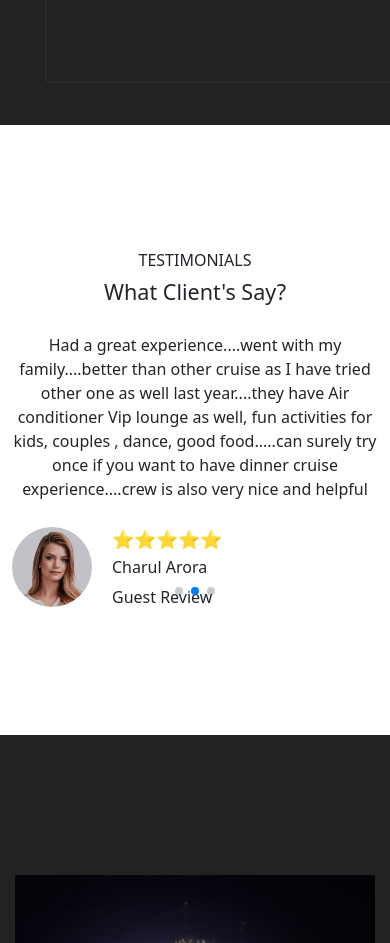
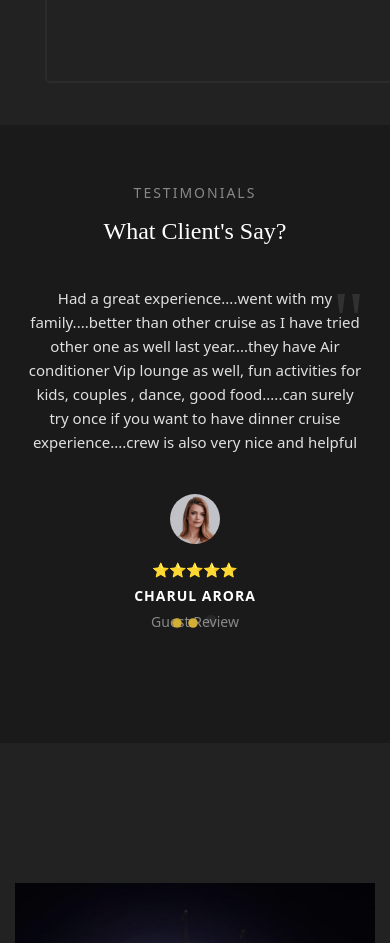
Before and after one commit to Kratagya-Webkorps/nautiamigo-angular, an Angular app: page / in a window 390 px wide. Shown: the part 7720-8663 px from the top of the page. Built offline with nearby package versions, Linux system fonts and the light colour scheme.

Commit message:
semi working state of testimonials section

```diff
--- a/src/app/testimonials/testimonials.component.css
+++ b/src/app/testimonials/testimonials.component.css
@@ -1,34 +1,98 @@
 .testimonials {
+  background-color: #1a1a1a;
+  padding: 80px 0;
+  color: white;
+  min-height: 600px;
+  display: flex;
+  align-items: center;
+}
+
+.container {
+  max-width: 1200px;
+  margin: 0 auto;
+  padding: 0 20px;
   text-align: center;
+}
+
+.testimonials h6 {
+  font-size: 14px;
+  font-weight: 400;
+  letter-spacing: 2px;
+  text-transform: uppercase;
+  color: #888;
+  margin-bottom: 15px;
+  margin-top: 0;
+}
+
+.testimonials h4 {
+  font-size: 36px;
+  font-weight: 300;
+  color: white;
+  margin-bottom: 60px;
+  margin-top: 0;
+  font-family: serif;
+}
+
+.testimonials-swiper {
+  max-width: 800px;
   margin: 0 auto;
-  max-width: 800px;
-  min-height: 610px;
-  height: 610px;
-  display: flex;
-  flex-direction: column;
-  justify-content: center;
-  padding: 20px 0;
-  box-sizing: border-box;
+  padding-bottom: 50px;
+}
+
+.testimonial-slide {
+  text-align: center;
+  padding: 0 40px;
+  position: relative;
+}
+
+.quote-mark {
+  position: absolute;
+  top: -20px;
+  right: 20px;
+  opacity: 0.1;
+  font-size: 120px;
+  line-height: 1;
+  color: white;
+}
+
+.quote-mark::before {
+  content: '"';
+  font-family: serif;
 }
 
 .testimonial-content {
-  margin: 20px 0;
-  font-size: 16px;
-  line-height: 1.5;
+  margin-bottom: 40px;
+}
+
+.testimonial-content p {
+  font-size: 18px;
+  line-height: 1.6;
+  color: #e0e0e0;
+  margin: 0;
+  font-weight: 300;
+  max-width: 700px;
+  margin: 0 auto;
 }
 
 .testimonial-footer {
   display: flex;
   align-items: center;
-  justify-content: flex-start;
-  margin-top: 25px;
+  justify-content: center;
+  gap: 20px;
+}
+
+.author-img {
+  width: 60px;
+  height: 60px;
+  border-radius: 50%;
+  overflow: hidden;
+  flex-shrink: 0;
 }
 
 .author-img img {
-  width: 80px;
-  height: 80px;
-  border-radius: 50%;
-  margin-right: 20px;
+  width: 100%;
+  height: 100%;
+  object-fit: cover;
 }
 
 .author-details {
@@ -36,6 +100,101 @@
 }
 
 .rating {
-  font-size: 18px;
-  margin-bottom: 5px;
+  margin-bottom: 8px;
+  font-size: 14px;
 }
+
+.author-details h6 {
+  font-size: 16px;
+  font-weight: 600;
+  color: white;
+  margin: 0 0 5px 0;
+  letter-spacing: 1px;
+  text-transform: uppercase;
+}
+
+.author-details span {
+  font-size: 14px;
+  color: #888;
+  text-transform: capitalize;
+}
+
+/* Swiper pagination styles */
+.testimonials-swiper::part(pagination) {
+  bottom: 0;
+}
+
+.testimonials-swiper::part(bullet) {
+  background-color: rgba(255, 255, 255, 0.3);
+  width: 12px;
+  height: 12px;
+  border-radius: 50%;
+  transition: all 0.3s ease;
+}
+
+.testimonials-swiper::part(bullet-active) {
+  background-color: #d4af37;
+  transform: scale(1.2);
+}
+
+/* Responsive design */
+@media (max-width: 768px) {
+  .testimonials {
+    padding: 60px 0;
+  }
+
+  .testimonials h4 {
+    font-size: 28px;
+    margin-bottom: 40px;
+  }
+
+  .testimonial-slide {
+    padding: 0 20px;
+  }
+
+  .testimonial-content p {
+    font-size: 16px;
+  }
+
+  .quote-mark {
+    font-size: 80px;
+    top: -10px;
+    right: 10px;
+  }
+
+  .testimonial-footer {
+    flex-direction: column;
+    gap: 15px;
+  }
+
+  .author-details {
+    text-align: center;
+  }
+}
+
+@media (max-width: 480px) {
+  .container {
+    padding: 0 15px;
+  }
+
+  .testimonials h4 {
+    font-size: 24px;
+  }
+
+  .testimonial-slide {
+    padding: 0 10px;
+  }
+
+  .testimonial-content p {
+    font-size: 15px;
+  }
+
+  .author-img {
+    width: 50px;
+    height: 50px;
+  }
+
+  .author-details h6 {
+    font-size: 14px;
+  }
+}
```
